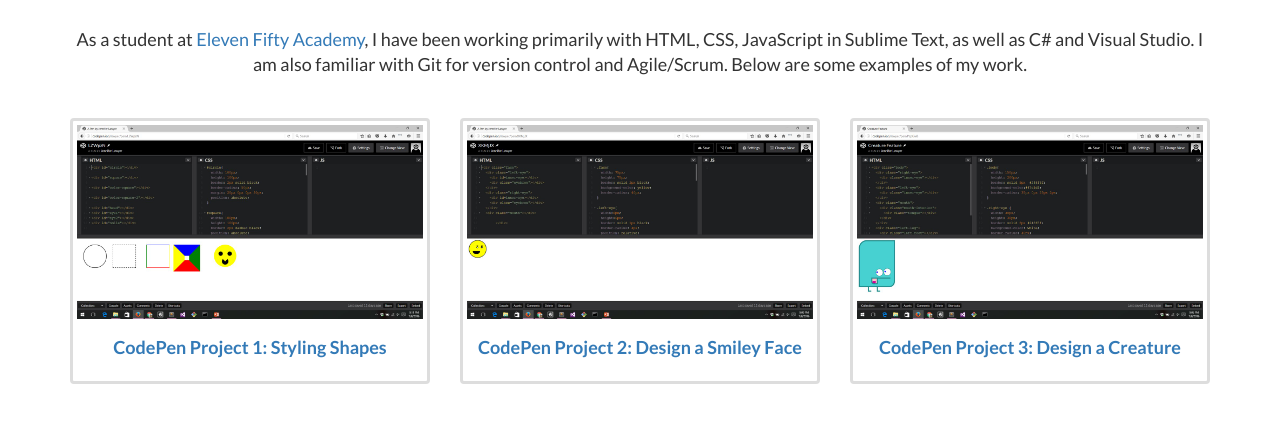
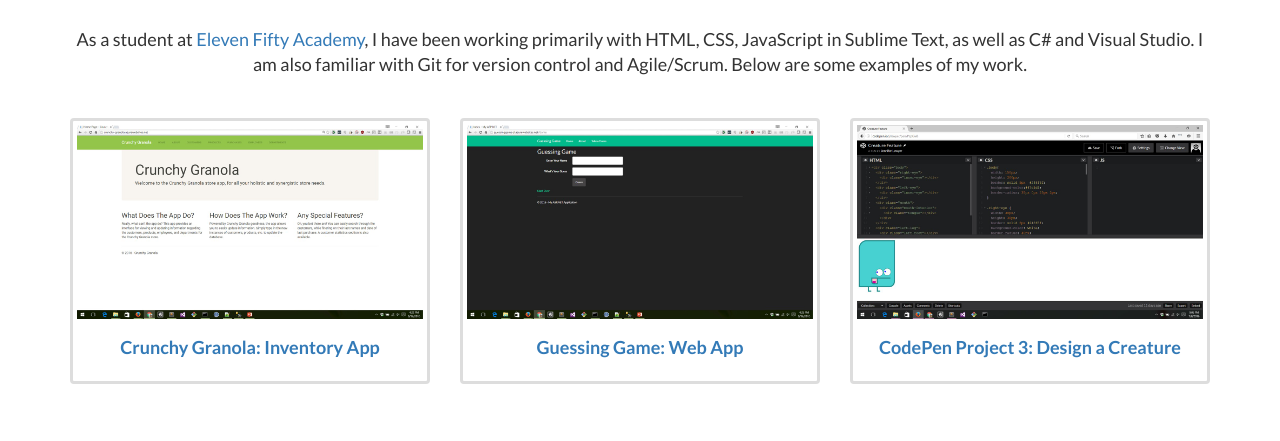
Before and after one commit to jrlawyer/jrlawyer.github.io, a plain HTML site: page index.html in a window 1280 px wide. Shown: the part 2089-2530 px from the top of the page. Drawn offline with Linux system fonts and the light colour scheme.

```diff
--- a/index.html
+++ b/index.html
@@ -191,22 +191,42 @@
             <br>
 
             <div class="row">
-                <div class="col-sm-4 img">
+                <!--<div class="col-sm-4 img">
                     <div class="thumbnail">
                           <a href="http://codepen.io/jrlawyer/pen/LZWpzN" target="blank"><img src="img/Port1.jpg">
                     <div class="caption">
                         <h4 class="text-center">CodePen Project 1: Styling Shapes</h4></a>
                     </div>
                     </div>
+                </div>-->
+
+                <div class="col-sm-4">
+                    <div class="thumbnail">
+                        <a href="http://crunchy-granola.azurewebsites.net/" target="blank"><img src="img/Port7.jpg">
+                    <div class="caption">
+                        <h4 class="text-center">Crunchy Granola: Inventory App<br/></h4></a>
+                    </div>
+                    </div>
                 </div>
+
                 <div class="col-sm-4">
+                    <div class="thumbnail">
+                        <a href="http://guessinggame-jl.azurewebsites.net/Game" target="blank"><img src="img/Port8.jpg">
+                    <div class="caption">
+                        <h4 class="text-center">Guessing Game: Web App<br/></h4></a>
+                    </div>
+                    </div>
+                </div>
+
+                <!--<div class="col-sm-4">
                     <div class="thumbnail">
                         <a href="http://codepen.io/jrlawyer/pen/XKMjJX" target="blank"><img src="img/Port2.jpg">
                     <div class="caption">
                         <h4 class="text-center">CodePen Project 2: Design a Smiley Face <br/></h4></a>
                     </div>
                     </div>
-                </div>
+                </div>-->
+
                 <div class="col-sm-4">
                     <div class="thumbnail">
                         <a href="http://codepen.io/jrlawyer/pen/PzpGwB" target="blank"><img src="img/Port3.jpg">
```
Also changed, not shown: 1 other file.
